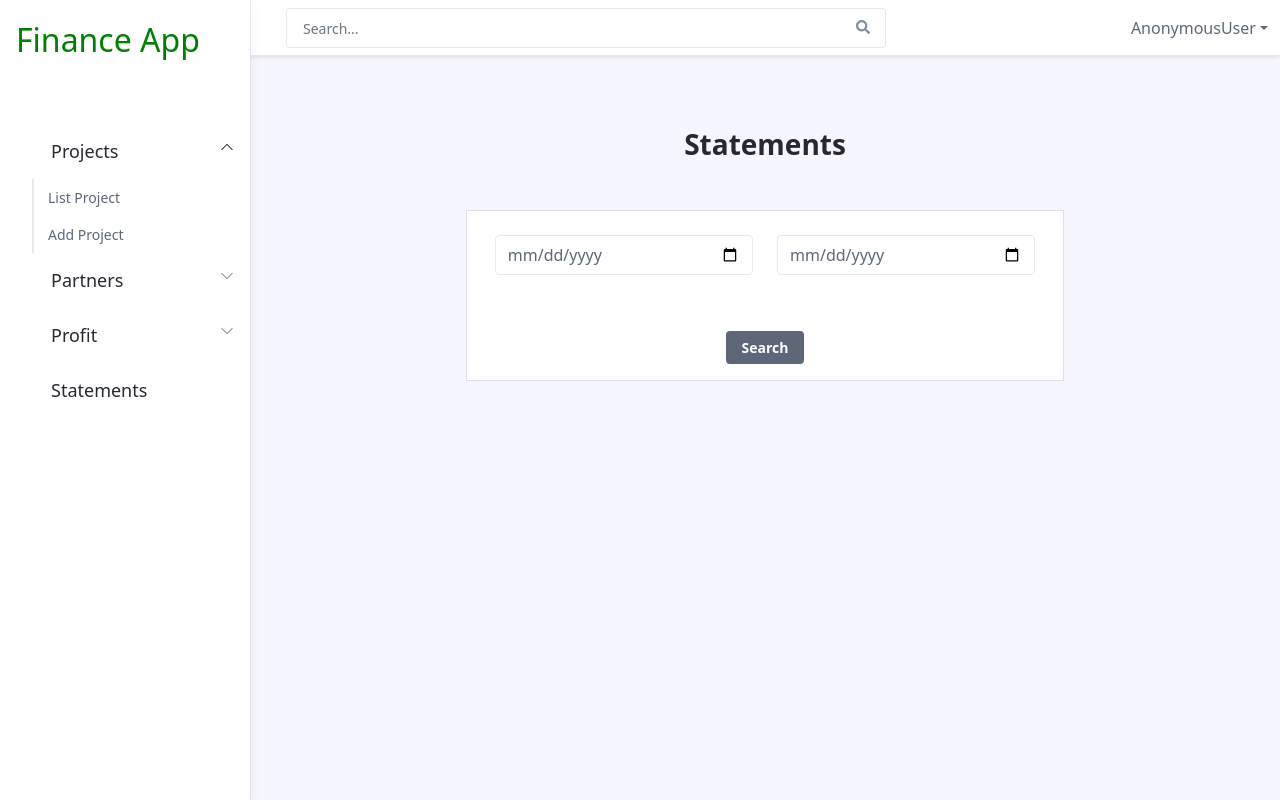
After one commit to shabanajaleel/finance, a Django app: template financeadmin/templates/statements.html in a window 1280 px wide, after a click on "Projects". The commit adds this page. Run offline with Django 3.2, Linux system fonts and the light colour scheme; the template is opened without the code that fills it, so the values that code supplies are empty; some libraries are stand-ins or nearby versions.

Commit message:
latest update

```diff
--- a/financeadmin/models.py
+++ b/financeadmin/models.py
@@ -26,7 +26,7 @@ class partnership(models.Model):
         return str(self.partner)
 
 class profit(models.Model):
-    created_date=models.DateField()
+    created_date=models.CharField(max_length=30)
     project=models.ForeignKey(project,on_delete=models.CASCADE)
     amount=models.BigIntegerField()
 
--- a/financeadmin/templates/includes/navbar.html
+++ b/financeadmin/templates/includes/navbar.html
@@ -138,7 +138,7 @@
 
 					    <li class="nav-item">
 					        <!--//Bootstrap Icons: https://icons.getbootstrap.com/ -->
-					        <a class="nav-link" href="help.html">
+					        <a class="nav-link" href="{% url 'statements' %}">
 
 		                         <span class="nav-link-text" style="font-size:large">Statements</span>
 					        </a><!--//nav-link-->
@@ -164,11 +164,10 @@
 
 
     <!-- Page Specific JS -->
-    <script src="{% static 'js/app.js' %}"></script>
+    <!-- <script src="{% static 'js/app.js' %}"></script>  -->
 	<script>
 		$(function () {
 	$(".check_box").click(function () {
-		console.log($(this).val())
 
 		if ($(this).is(":checked")) {
 
--- /dev/null
+++ b/financeadmin/templates/statements.html
@@ -0,0 +1,55 @@
+{% extends 'includes/navbar.html' %}
+{% block content %}
+
+<div class="app-wrapper">
+
+    <div class="app-content pt-3 p-md-3 p-lg-4">
+        <div class="container-xl">
+<div class="col-sm-8 col-lg-9 container ">
+    <h3 class="text-center mt-5">Statements</h3>
+    <div class="row m-5 p-3 border bg-white">
+        <form action="" method="POST">
+            {% csrf_token %}
+            <div class="row">
+                 <div class="col-sm-6 my-2">
+                <input type="date" placeholder="From Date" class="form-control" name="from">
+            </div>
+            <div class="col-sm-6 my-2">
+                <input type="date" placeholder="To Date" class="form-control" name="to">
+            </div>
+        </div>
+
+        <center><button type="submit" class="btn btn-secondary mt-5">Search</button></center>
+    </form>
+
+    </div>
+{% if amount %}
+    <div class="row m-5 p-3 border bg-white">
+        <table class="table table-striped">
+            <tr>
+                <td>Partner</td>
+                <td>Project</td>
+                <td>Amount</td>
+            </tr>
+            {% for i in amount %}
+            <tr>
+                <td>{{i.partner}}</td>
+                <td>{{i.project}}</td>
+                <td>{{i.amount}}</td>
+            </tr>
+            {% endfor %}
+        </table>
+    </div>
+    {% endif %}
+
+
+
+
+
+
+
+</div>
+</div>
+</div>
+</div>
+{% endblock %}
--- a/financeadmin/urls.py
+++ b/financeadmin/urls.py
@@ -15,4 +15,6 @@ urlpatterns=[
     path('addprofit/', views.fnaddprofit,name="addprofit"),
     path('viewprofit/', views.fnviewprofit,name="viewprofit"),
 
+    path('statements/',views.fnstatement,name="statements")
+
 ]
```
Also changed, not shown: financeadmin/static/js/app.js (+0 -14 lines), financeadmin/views.py (+76 -37 lines), db.sqlite3, financeadmin/migrations/0007_alter_profit_created_date_and_more.py (added).
